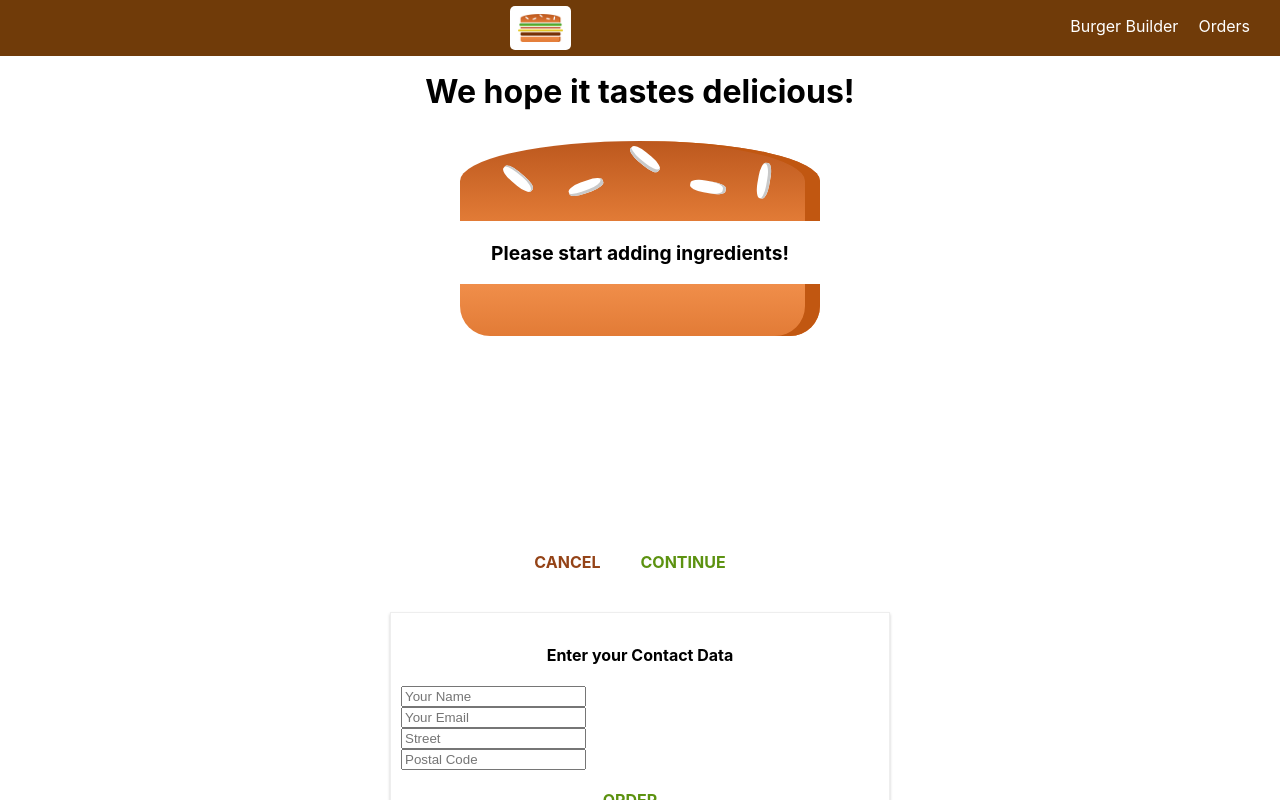
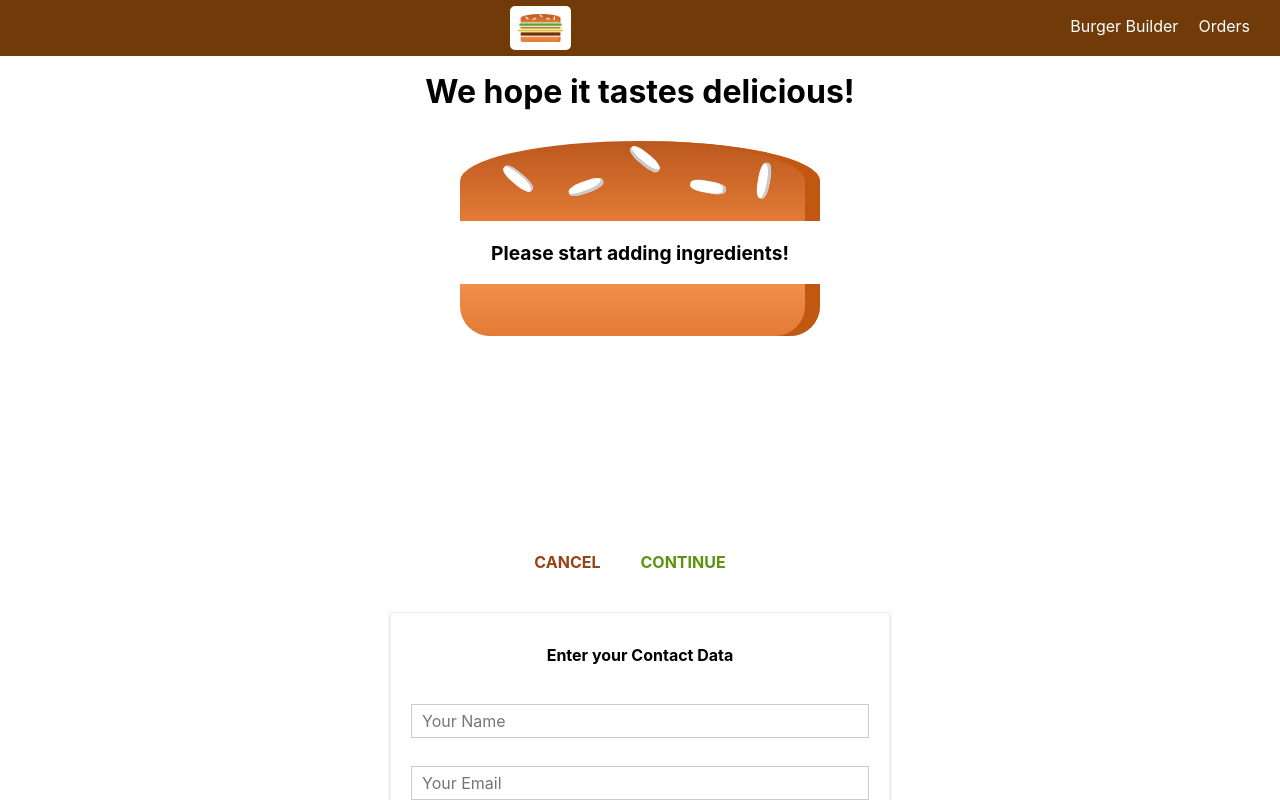
Before and after one commit to vjpal3/React-App-Burger-Builder, a React (Create React App) app: page /checkout in a window 1280 px wide. Both pictures are taken after a click on the button "CONTINUE". Shown: the top 800 px of the page. Built offline with nearby package versions, Linux system fonts and the light colour scheme.

Commit message:
Create a custom dynamic input component

```diff
--- /dev/null
+++ b/src/components/UI/Input/Input.js
@@ -0,0 +1,24 @@
+import React from 'react';
+import classes from './Input.module.css';
+
+const input = props => {
+  let inputElement;
+  switch (props.inputtype) {
+    case 'input':
+      inputElement = <input {...props} className={classes.InputElement} />;
+      break;
+    case 'textarea':
+      inputElement = <textarea {...props} className={classes.InputElement} />;
+      break;
+    default:
+      inputElement = <input {...props} className={classes.InputElement} />;
+  }
+  return (
+    <div className={classes.Input}>
+      <label className={classes.Label}>{props.label}</label>
+      {inputElement}
+    </div>
+  );
+};
+
+export default input;
--- /dev/null
+++ b/src/components/UI/Input/Input.module.css
@@ -0,0 +1,27 @@
+.Input {
+  width: 100%;
+  padding: 10px;
+  box-sizing: border-box;
+}
+
+.Label {
+  font-weight: bold;
+  display: block;
+  margin-bottom: 8px;
+}
+
+.InputElement {
+  outline: none;
+  border: 1px solid #ccc;
+  background-color: white;
+  font: inherit;
+  padding: 6px 10px;
+  display: block;
+  width: 100%;
+  box-sizing: border-box;
+}
+
+.InputElement:focus {
+  outline: none;
+  background-color: #ccc;
+}
--- a/src/containers/Checkout/ContactData/ContactData.js
+++ b/src/containers/Checkout/ContactData/ContactData.js
@@ -3,6 +3,7 @@
 import classes from './ContactData.module.css';
 import axios from '../../../axios-orders';
 import Spinner from '../../../components/UI/Spinner/Spinner';
+import Input from '../../../components/UI/Input/Input';
 
 class ContactData extends Component {
   state = {
@@ -46,26 +47,26 @@
   render() {
     let form = (
       <form>
-        <input
-          className={classes.Input}
+        <Input
+          inputtype='input'
           type='text'
           name='name'
           placeholder='Your Name'
         />
-        <input
-          className={classes.Input}
+        <Input
+          inputtype='input'
           type='text'
           name='email'
           placeholder='Your Email'
         />
-        <input
-          className={classes.Input}
+        <Input
+          inputtype='input'
           type='text'
           name='street'
           placeholder='Street'
         />
-        <input
-          className={classes.Input}
+        <Input
+          inputtype='input'
           type='text'
           name='postal'
           placeholder='Postal Code'
--- a/src/containers/Checkout/ContactData/ContactData.module.css
+++ b/src/containers/Checkout/ContactData/ContactData.module.css
@@ -8,10 +8,6 @@
   box-sizing: border-box;
 }
 
-.Input {
-  display: block;
-}
-
 @media (min-width: 600px) {
   .ContactData {
     width: 500px;
```
